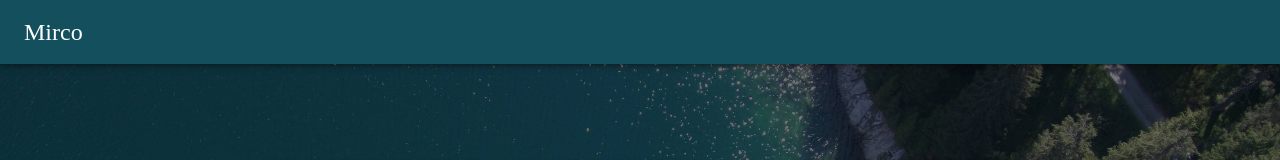
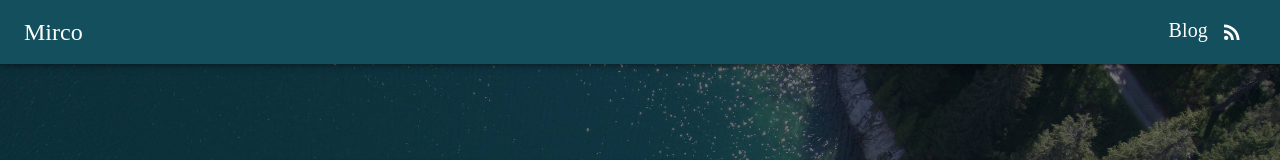
Before and after one commit to mircoporetti/mircoporetti.github.io, a React (Create React App) app: page / in a window 1280 px wide. Shown: the top 160 px of the page. Built offline with nearby package versions, Linux system fonts and the light colour scheme.

Commit message:
Add blog link on the toolbar

```diff
--- a/src/shared/DrawerLayout.tsx
+++ b/src/shared/DrawerLayout.tsx
@@ -16,6 +16,8 @@ import ListItemIcon from '@material-ui/core/ListItemIcon';
 import ListItemText from '@material-ui/core/ListItemText';
 import InboxIcon from '@material-ui/icons/MoveToInbox';
 import MailIcon from '@material-ui/icons/Mail';
+import {RssFeed} from "@material-ui/icons";
+import css from "../Home/PersonalInfo/personalInfo.module.css";
 
 const drawerWidth = 240;
 
@@ -107,6 +109,15 @@ const DrawerLayout: FunctionComponent = (props) => {
                         Mirco
                     </Typography>
                     {}
+                    <Typography align={"right"} variant="h6"  className={classes.title}>
+                        Blog
+                        <IconButton
+                            href={"https://mircoporetti.me/blog"}
+                            target={"_blank"}
+                        >
+                            <RssFeed className={css.socialIcon}/>
+                        </IconButton>
+                    </Typography>
                 </Toolbar>
             </AppBar>
             <main
```
